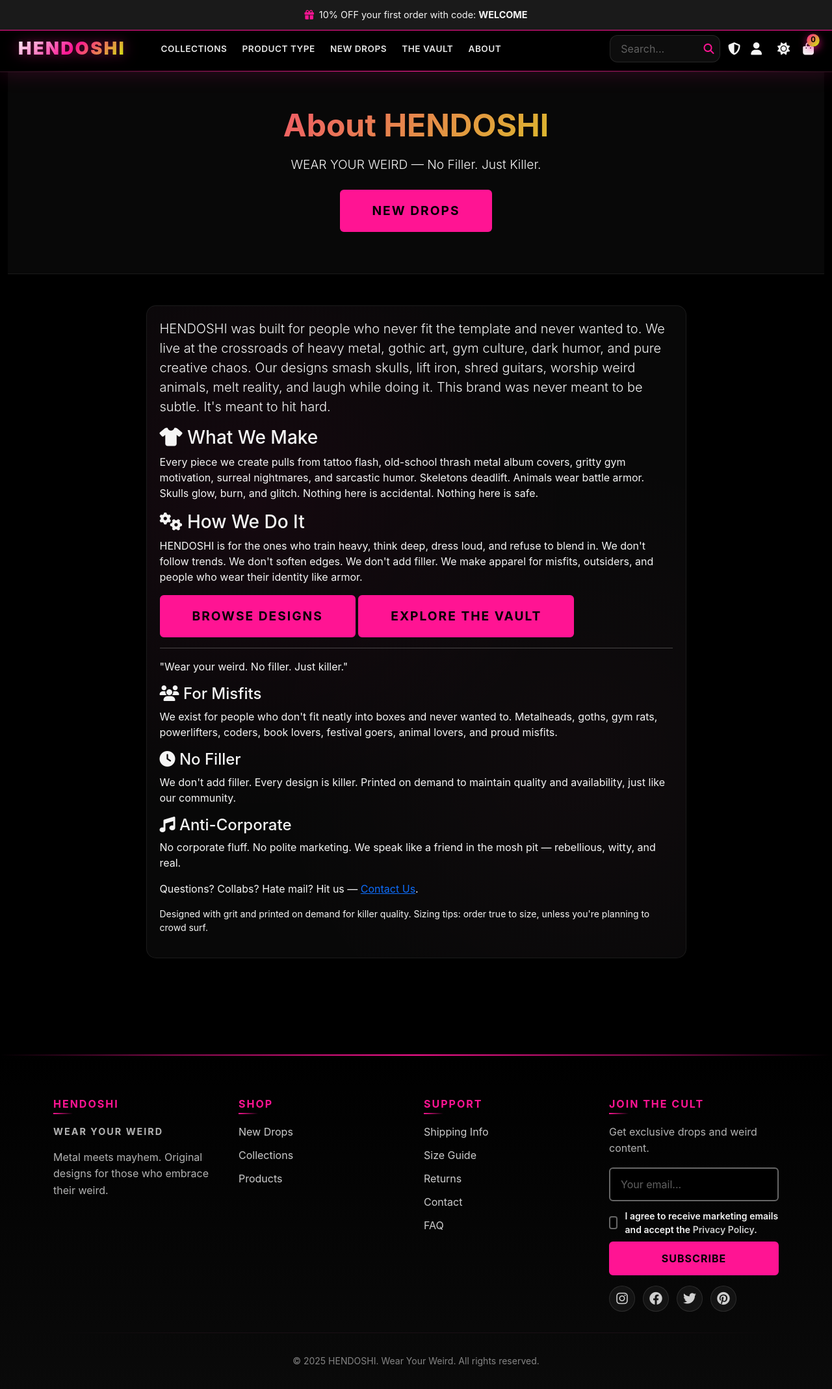
After one commit to dannykadoshi/Hendoshi_Ecommerce, a Django app: page /about/ in a window 1280 px wide. The commit adds this page. Shown: the whole page at 65% size. Run offline with Django 4.2, Linux system fonts and the light colour scheme; tables that the repository leaves empty hold one stand-in row (values such as "Sample post").

Commit message:
feat: implement About page and enhance brand storytelling
IDENTIFIER: Added about view and template to convey HENDOSHI brand identity

Updated global navigation in base.html to include About page entry point

Refined privacy policy routing for complete legal compliance

```diff
--- a/hendoshi_store/urls.py
+++ b/hendoshi_store/urls.py
@@ -28,6 +28,7 @@
     path('product-types/', views.product_types, name='product_types'),
     path('new-drops/', views.new_drops, name='new_drops'),
     path('privacy/', views.privacy, name='privacy'),
+    path('about/', views.about, name='about'),
     path('sitemap.xml', sitemap, {'sitemaps': sitemaps}, name='django.contrib.sitemaps.views.sitemap'),
 ] + static(settings.MEDIA_URL, document_root=settings.MEDIA_ROOT)
 
--- a/hendoshi_store/views.py
+++ b/hendoshi_store/views.py
@@ -13,6 +13,13 @@
 
 def privacy(request):
     return render(request, 'privacy.html')
+
+
+def about(request):
+    """
+    About page describing the brand and community
+    """
+    return render(request, 'about.html')
 
 
 def collections(request):
--- /dev/null
+++ b/templates/about.html
@@ -0,0 +1,77 @@
+{% extends 'base.html' %}
+{% load static %}
+{% block extra_title %}About HENDOSHI{% endblock %}
+{% block content %}
+<div class="vault-page">
+	<div class="container-fluid">
+		<!-- Standard Site Hero (products/new drops/vault style) -->
+		<section class="vault-hero">
+			<div class="container">
+				<div class="row">
+					<div class="col-12 text-center">
+						<h1 class="vault-hero-title">About HENDOSHI</h1>
+						<p class="vault-hero-subtitle">WEAR YOUR WEIRD — No Filler. Just Killer.</p>
+						<div class="d-flex justify-content-center gap-3 mt-4 flex-wrap">
+							<a href="{% url 'new_drops' %}" class="btn btn-pink">New Drops</a>
+						</div>
+					</div>
+				</div>
+			</div>
+		</section>
+
+		<!-- About Content Section -->
+		<section class="contact-form-section py-5">
+			<div class="container">
+				<div class="row justify-content-center">
+					<div class="col-lg-11 col-xl-9">
+						<div class="contact-card">
+							<div class="profile-card about-vibrant">
+								<p class="lead">HENDOSHI was built for people who never fit the template and never wanted to. We live at the crossroads of heavy metal, gothic art, gym culture, dark humor, and pure creative chaos. Our designs smash skulls, lift iron, shred guitars, worship weird animals, melt reality, and laugh while doing it. This brand was never meant to be subtle. It's meant to hit hard.</p>
+
+								<div class="two-columns">
+									<div>
+										<h3><i class="fas fa-tshirt"></i> What We Make</h3>
+										<p>Every piece we create pulls from tattoo flash, old-school thrash metal album covers, gritty gym motivation, surreal nightmares, and sarcastic humor. Skeletons deadlift. Animals wear battle armor. Skulls glow, burn, and glitch. Nothing here is accidental. Nothing here is safe.</p>
+									</div>
+									<div>
+										<h3><i class="fas fa-cogs"></i> How We Do It</h3>
+										<p>HENDOSHI is for the ones who train heavy, think deep, dress loud, and refuse to blend in. We don't follow trends. We don't soften edges. We don't add filler. We make apparel for misfits, outsiders, and people who wear their identity like armor.</p>
+									</div>
+								</div>
+
+								<div class="about-buttons">
+									<a href="{% url 'products' %}" class="btn btn-pink">Browse Designs</a>
+									<a href="{% url 'vault:vault_gallery' %}" class="btn btn-pink">Explore The Vault</a>
+								</div>
+
+								<hr class="muted-hr">
+
+								<blockquote class="about-quote">"Wear your weird. No filler. Just killer."</blockquote>
+
+								<div class="about-grid">
+									<div class="about-card glassmorphic-card">
+										<h4><i class="fas fa-users"></i> For Misfits</h4>
+										<p>We exist for people who don't fit neatly into boxes and never wanted to. Metalheads, goths, gym rats, powerlifters, coders, book lovers, festival goers, animal lovers, and proud misfits.</p>
+									</div>
+									<div class="about-card glassmorphic-card">
+										<h4><i class="fas fa-clock"></i> No Filler</h4>
+										<p>We don't add filler. Every design is killer. Printed on demand to maintain quality and availability, just like our community.</p>
+									</div>
+									<div class="about-card glassmorphic-card">
+										<h4><i class="fas fa-music"></i> Anti-Corporate</h4>
+										<p>No corporate fluff. No polite marketing. We speak like a friend in the mosh pit — rebellious, witty, and real.</p>
+									</div>
+								</div>
+
+								<p class="tight">Questions? Collabs? Hate mail? Hit us — <a href="{% url 'contact' %}">Contact Us</a>.</p>
+
+								<p class="small muted">Designed with grit and printed on demand for killer quality. Sizing tips: order true to size, unless you're planning to crowd surf.</p>
+							</div>
+						</div>
+					</div>
+				</div>
+			</div>
+		</section>
+	</div>
+</div>
+{% endblock %}
--- a/templates/base.html
+++ b/templates/base.html
@@ -289,7 +289,7 @@
                             {% endif %}
                         </ul>
                     </li>
-                    <li class="nav-item"><a class="nav-link" href="#">About</a></li>
+                    <li class="nav-item"><a class="nav-link" href="{% url 'about' %}">About</a></li>
                 </ul>
 
                 <!-- Right Side Icons -->
@@ -624,7 +624,7 @@
             <div class="menu-submenu hidden" id="submenuAbout">
                 <button class="submenu-back" data-back="main">&lt; About</button>
                 <div class="submenu-content">
-                    <a href="#" class="submenu-item">Our Story</a>
+                    <a href="{% url 'about' %}" class="submenu-item">Our Story</a>
                     <a href="{% url 'contact' %}" class="submenu-item">Contact Us</a>
                 </div>
             </div>
```
